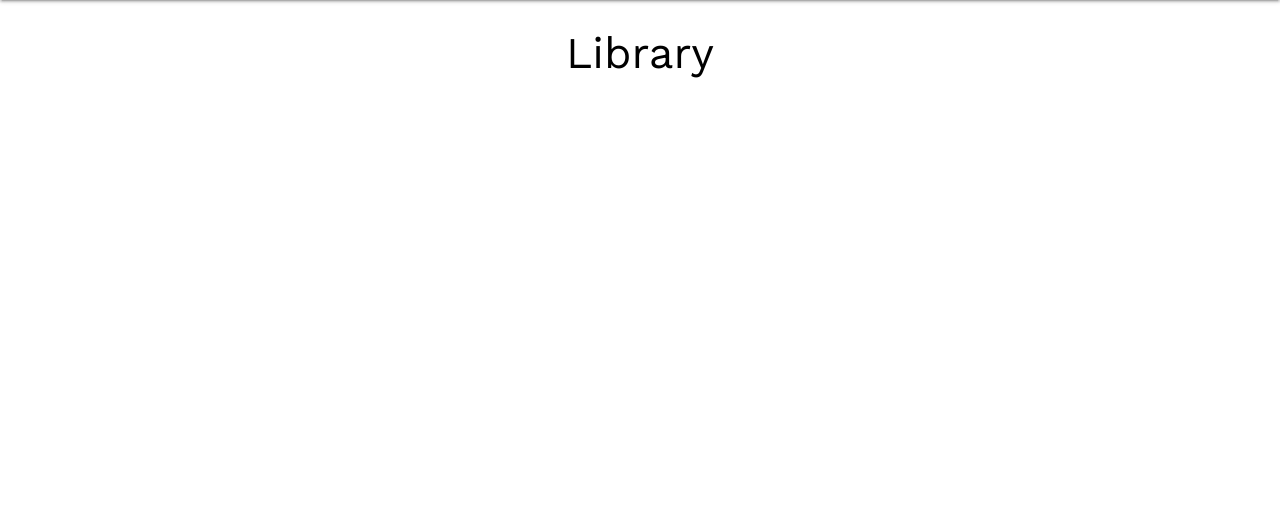
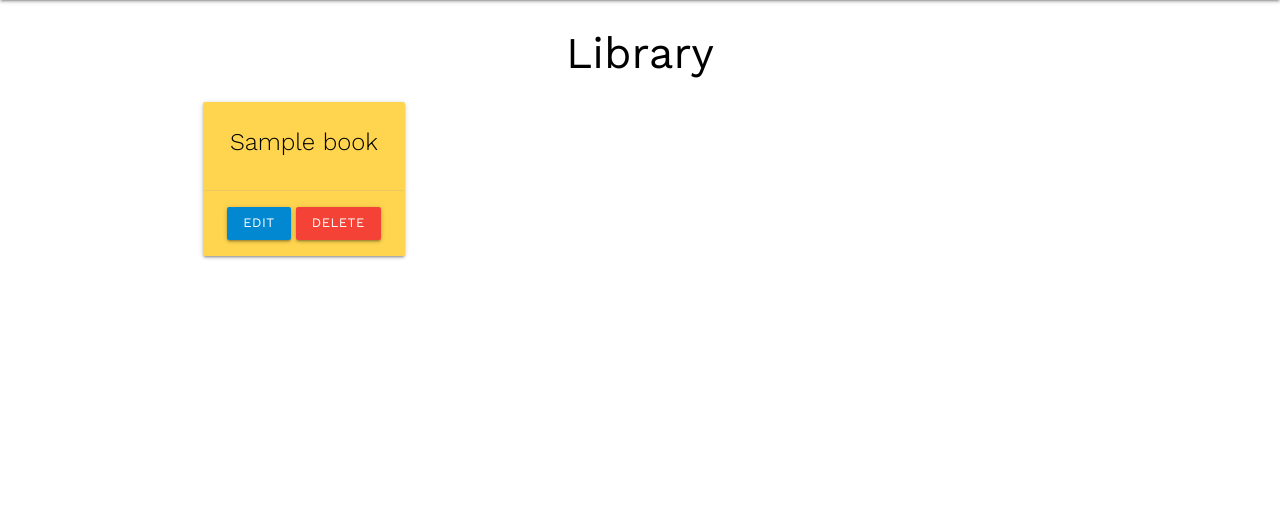
Before and after one commit to Hayley-Woodhouse/milestone-3-project, a Flask app: template dw_fan_site/templates/books.html in a window 1280 px wide. Shown: the part 64-575 px from the top of the page. Run offline with Flask 2, Linux system fonts and the light colour scheme; the template is opened without the code that fills it: most values are stand-ins (such as "Sample title", 1, 10 or a date in 2020).

Commit message:
added card for rendering book information

```diff
--- a/dw_fan_site/templates/books.html
+++ b/dw_fan_site/templates/books.html
@@ -3,6 +3,21 @@
 
 <h3 class="black-text center-align">Library</h3>
 
+<div class="row">
+    {% for book in books %}
+    <div class="col s12 m6 l3">
+      <div class="card amber lighten-2 center-align">
+        <div class="card-content black-text">
+          <span class="card-title">{{ book.book_name }}</span>
+        </div>
+        <div class="card-action blue-text">
+          <a href="#" class="btn-small light-blue darken-2">Edit</a>
+          <a href="#" class="btn-small red">Delete</a>
+        </div>
+      </div>
+    </div>
+  </div>
+  {% endfor %}
 
 
 {% endblock %}
```
